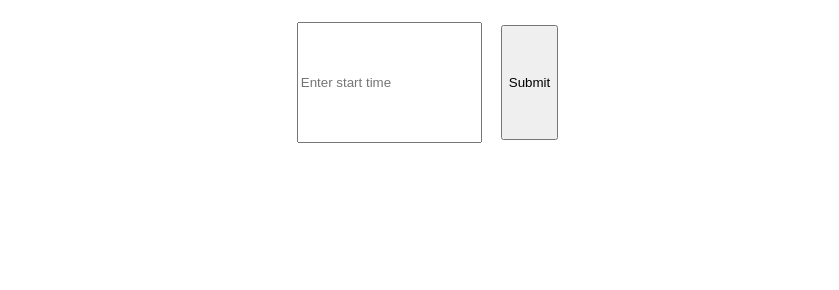
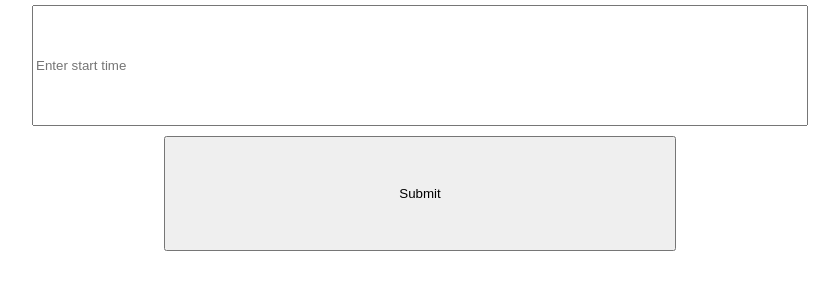
Before and after one commit to hovej/timetracker, a plain HTML site: page index.html in a window 1280 px wide. Shown: the whole page, without its empty margins (220-1059 px from the left). Drawn offline with Linux system fonts and the light colour scheme.

Commit message:
reformat form

```diff
--- a/index.css
+++ b/index.css
@@ -19,17 +19,27 @@ h4 {
 }
 
 #formdiv {
-    width: 90vw;
-    margin: auto;
+    width: 100vw;
     height: 15vw;
+    position: absolute;
+    top: 0;
+    left: 0;
     display: flex;
     justify-content: center;
 }
 
+form {
+    width: 100%;
+}
+
+#startInput {
+    width: 60%;
+}
+
 input {
     height: 60%;
-    margin-top: 5%;
-    margin-left: 15px
+    width: 40%;
+    margin: 5px;
 }
 
 #displayTime {
```
